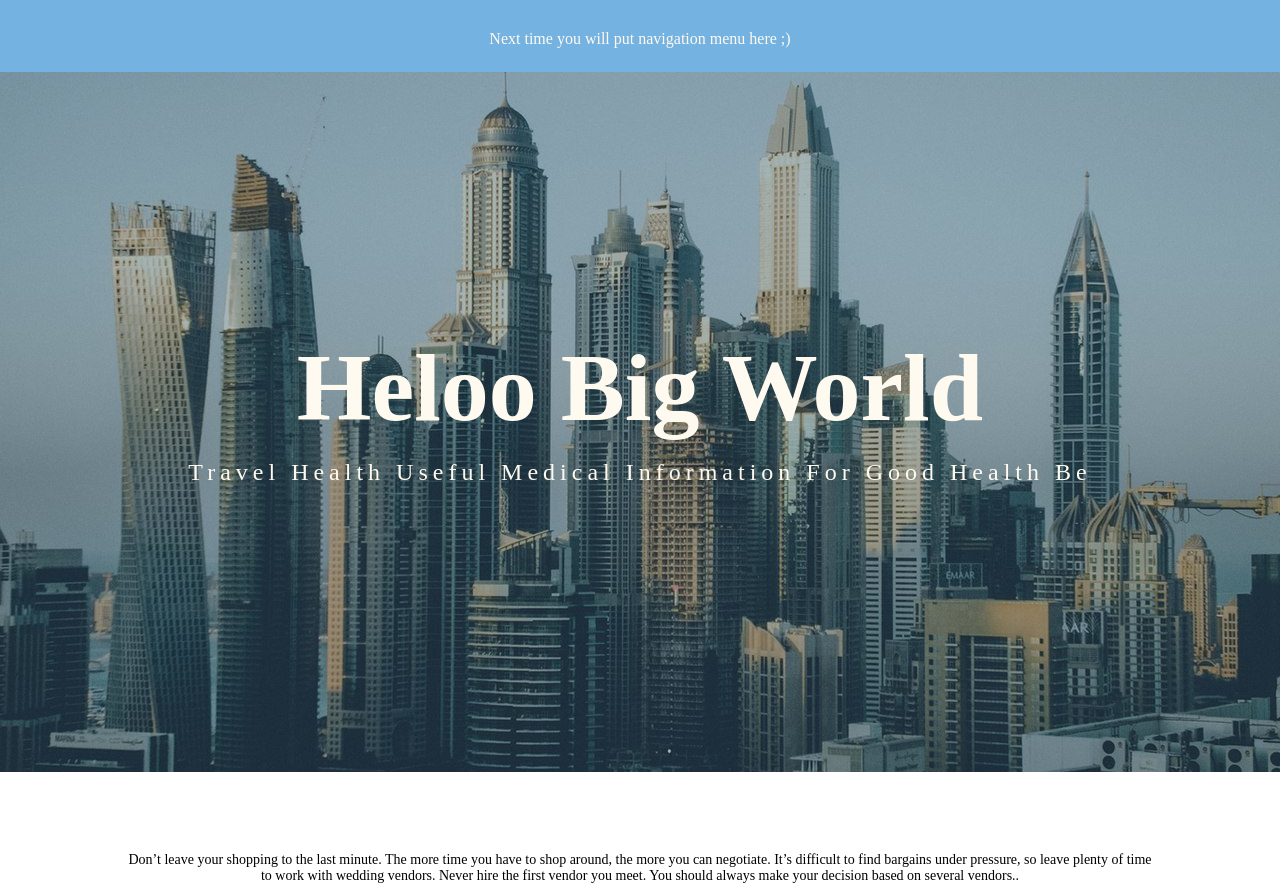
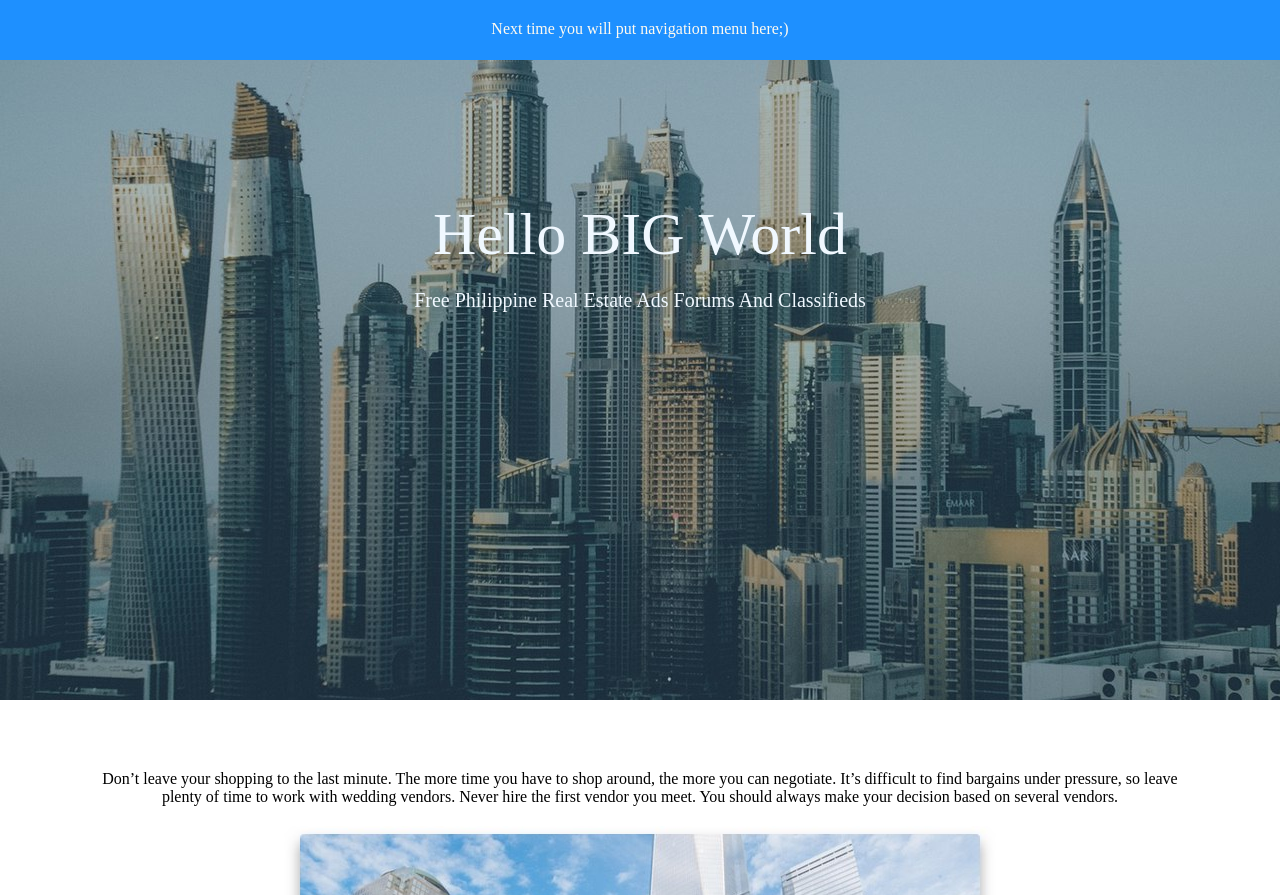
Before and after one commit to SamsonovDima/DimkaSerega, a plain HTML site: page index.html in a window 1280 px wide. Shown: the top 895 px of the page. Drawn offline with Linux system fonts and the light colour scheme.

Commit message:
если это не то, то я сейча сойду с ума

```diff
--- a/index.html
+++ b/index.html
@@ -6,43 +6,48 @@
         <title>НАЧАЛО РАБОТЫ </title>
         <link rel="stylesheet" href="main.css">
     </head>
+
     <body>
-        <!-- Header -->
+
         <div class="header">
-        	<h5>Next time you will put navigation menu here ;)</h5>
+    <span class="tempruary">Next time you will put navigation menu here;)</span>
         </div>
 
-        <!-- Cover-bloc -->
-        <div class="cover-container">
-	        <div class="page-title">
-	        	<h1>Heloo Big World</h1>
-	        </div>
+        <div class="cover-conteiner">
+            <span class="page-title">
+                Hello BIG World
+            </span>
 
-	        <div class="page-description">
-	        	<h2>Travel Health Useful Medical Information For Good Health Be</h2>
-	        </div>
+            <span class="pagr-dsc">
+                Free Philippine Real Estate Ads Forums And Classifieds
+            </span>
         </div>
 
+        <div class="img">
+            <span class="first-text">
+        Don’t leave your shopping to the last minute. The more time you have to shop around, the more you can negotiate. It’s difficult to find bargains under pressure, so leave plenty of time to work with wedding vendors. Never hire the first vendor you meet. You should always make your decision based on several vendors.
+            </span>
+            <img src="bd.jpg" alt="loagin">
+            <span class="after-text">
+                •	The city of southern California, san diego is locally known as ‘America’s Finest City’. It’s located on San Diego Bay, an inlet of the Pacific Ocean near the Mexican border. San Diego is the second largest city in California and the seventh largest in the United States. It is also nicknamed as ‘America’s biggest small town’.
 
-        <div class="center">
-	        <p>
-		        Don’t leave your shopping to the last minute. The more time you have to shop around, the more you can negotiate. It’s difficult to find bargains under pressure, so leave plenty of time to work with wedding vendors. Never hire the first vendor you meet. You should always make your decision based on several vendors..
-			</p>
+The beautiful city of san diego ca is well known for its wide selection of cuisines, expensive shopping malls, excellent architecture, museums, san diego zoo and animal parks.
 
-		    <img src="bd.jpg" alt="loog" width="50%" height="auto";>
-		    <p>
-		    	<br/>	The city of southern California, san diego is locally known as ‘America’s Finest City’. It’s located on San Diego Bay, an inlet of the Pacific Ocean near the Mexican border. San Diego is the second largest city in California and the seventh largest in the United States. It is also nicknamed as ‘America’s biggest small town’.
+San Diego is also dubbed as ‘The Plymouth of West’. It has a scenic coastline and it’s famous for its temperate climate and numerous romantic beaches.
 
-				<br/>The beautiful city of san diego ca is well known for its wide selection of cuisines, expensive shopping malls, excellent architecture, museums, san diego zoo and animal parks.
+San Diego is also known as the ‘City in Motion’ for being a major port of entry and a commercial, industrial, and research center. It is the home to various military facilities including Navy ports, Marine bases, and Coast Guard stations.
 
-				<br/><br/>San Diego is also dubbed as ‘The Plymouth of West’. It has a scenic coastline and it’s famous for its temperate climate and numerous romantic beaches.
+San Diego is also a city located in Texas. San Diego California is an excellent place for touring, as it’s bit expensive city, planning is very important in taking san diego vacation or san diego vacation packages.
 
-				<br/><br/>San Diego is also known as the ‘City in Motion’ for being a major port of entry and a commercial, industrial, and research center. It is the home to various military facilities including Navy ports, Marine bases, and Coast Guard stations.
+It’s always wise to map out the place one is visiting in advance. Get complete information on san diego real estate, san diego hotel and san diego vacation rentals, before visiting San Diego. Onlypunjab.com is the website that can facilitate you pick the best vacation rentals in San Diego. It’ll be providing you the valuable info and the best tips on taking san diego vacation, san diego vacation rental and san diego vacation packages.
 
-				<br/><br/>San Diego is also a city located in Texas. San Diego California is an excellent place for touring, as it’s bit expensive city, planning is very important in taking san diego vacation or san diego vacation packages.
+            </span>
+        </div>
+        <div class="like">
+        <span class="like-text">
+        I LIKE IT
+        </span>
+        </div>
 
-				<br/><br/>It’s always wise to map out the place one is visiting in advance. Get complete information on san diego real estate, san diego hotel and san diego vacation rentals, before visiting San Diego. Onlypunjab.com is the website that can facilitate you pick the best vacation rentals in San Diego. It’ll be providing you the valuable info and the best tips on taking san diego vacation, san diego vacation rental and san diego vacation packages.
-			</p>
-        </div>
     </body>
 </html>
--- a/main.css
+++ b/main.css
@@ -1,77 +1,63 @@
 body{
     margin: 0;
 }
-
-h1 {
-    margin: 0;
+.header {
+    display: block;
+    width: 100%;
+    height: 40px;
+    background-color: dodgerblue;
+    text-align: center;
+    padding-top: 20px;
+    color: floralwhite;
+    position: absolute;
 }
-
-
-h2 {
-    margin: 0;
-    font-weight: normal;
-}
-
-h5 {
-    margin: 0;
-    font-weight: normal;
-}
-
-.header{
-    background: #74B2E2;
-    top: 0;
-    margin: 0;
-    width: 100%;
-    height: 72px;
-    text-align:center;
-    position:absolute;
-    color: floralwhite;
-    font-size: 16px;
-}
-
-.header h5 {
-    padding-top: 30px;
-    font-size: 16px;
-}
-
-.cover-container {
-    margin-top: 72px;
-    background: url(bg.jpg);
-    background-size:cover;
+.cover-conteiner{
+    display: block;
     width: 100%;
     height: 700px;
-    background-repeat: no-repeat;
+    background-image: url(bg.jpg);
+    text-align: center;
+    color: aliceblue;
 }
-
 .page-title{
+    display: block;
+    padding-top: 200px;
+    font-size: 60px;
+}
+.pagr-dsc{
+    display: block;
+    padding-top: 20px;
+    font-size: 20px;
+}
+.img{
+    display: block;
+    padding-top: 70px;
     text-align: center;
-    padding-top: 260px;
-    padding-right: 10%;
-    padding-left: 10%;
-    font-size: 48px;
-    font-weight: bold;
-    color: floralwhite;
 }
-
-.page-description {
+.first-text{
+    display: block;
+    margin-left: 100px;
+    margin-right: 100px;
+    margin-bottom: 20px;
+}
+.after-text{
+    display: block;
+    padding-top: 70px;
+    margin-left: 100px;
+    margin-right: 100px;
+}
+.like{
+    display: block;
+    width: 10%;
+    height: 50px;
+    background-color:cornflowerblue;
+    margin-top: 30px;
+    margin-left: auto;
+    margin-right: auto;
+    margin-bottom: 30px;
+}
+.like-text{
+    display: block;
     text-align: center;
-    padding-top: 16px;
-    font-size: 16px;
-    color: floralwhite;
-    font-weight: normal;
-    letter-spacing: 5px;
+    padding-top: 15px;
 }
-
-.center{
-    background-size: cover;
-    width: 100%;
-    height: auto;
-    margin-top: 80px;
-    text-align: center;
-    font-size: 14px;
-}
-
-.center p{
-    padding-left: 10%;
-    padding-right: 10%;
-}
```
